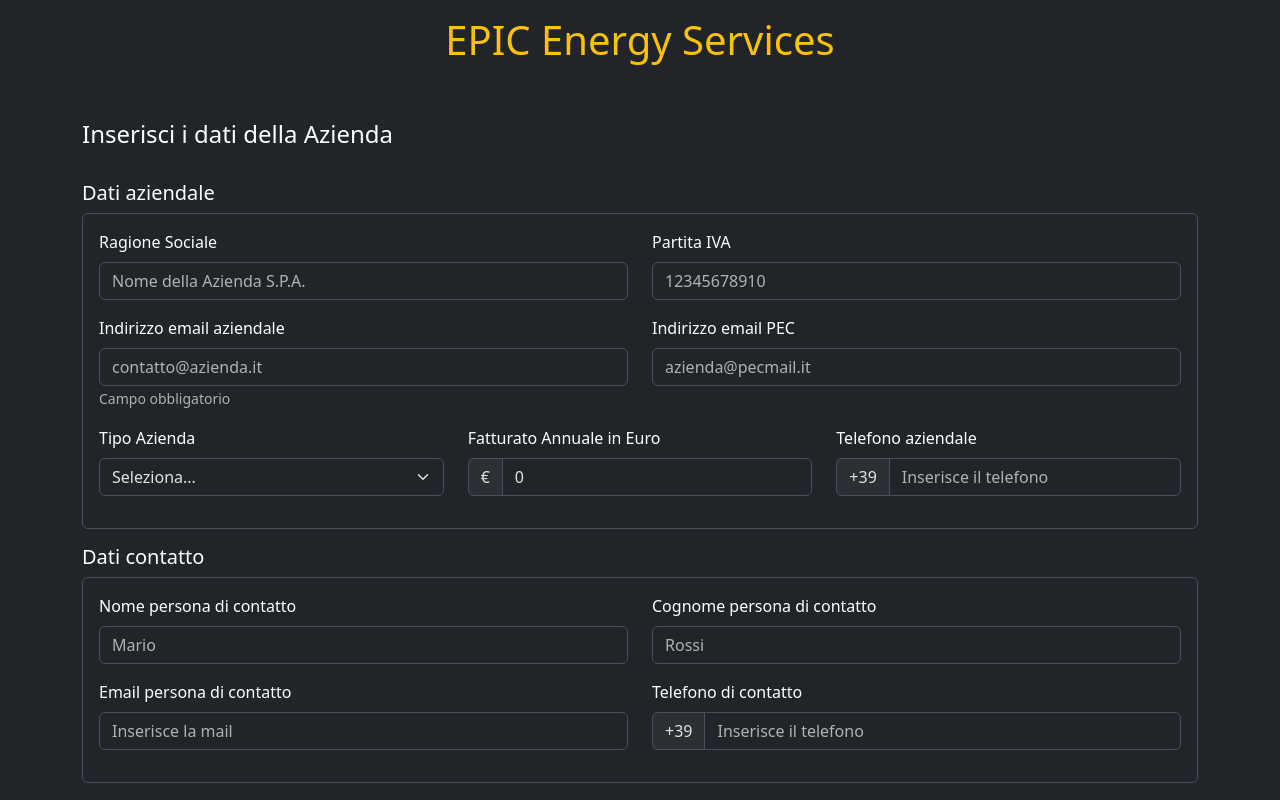
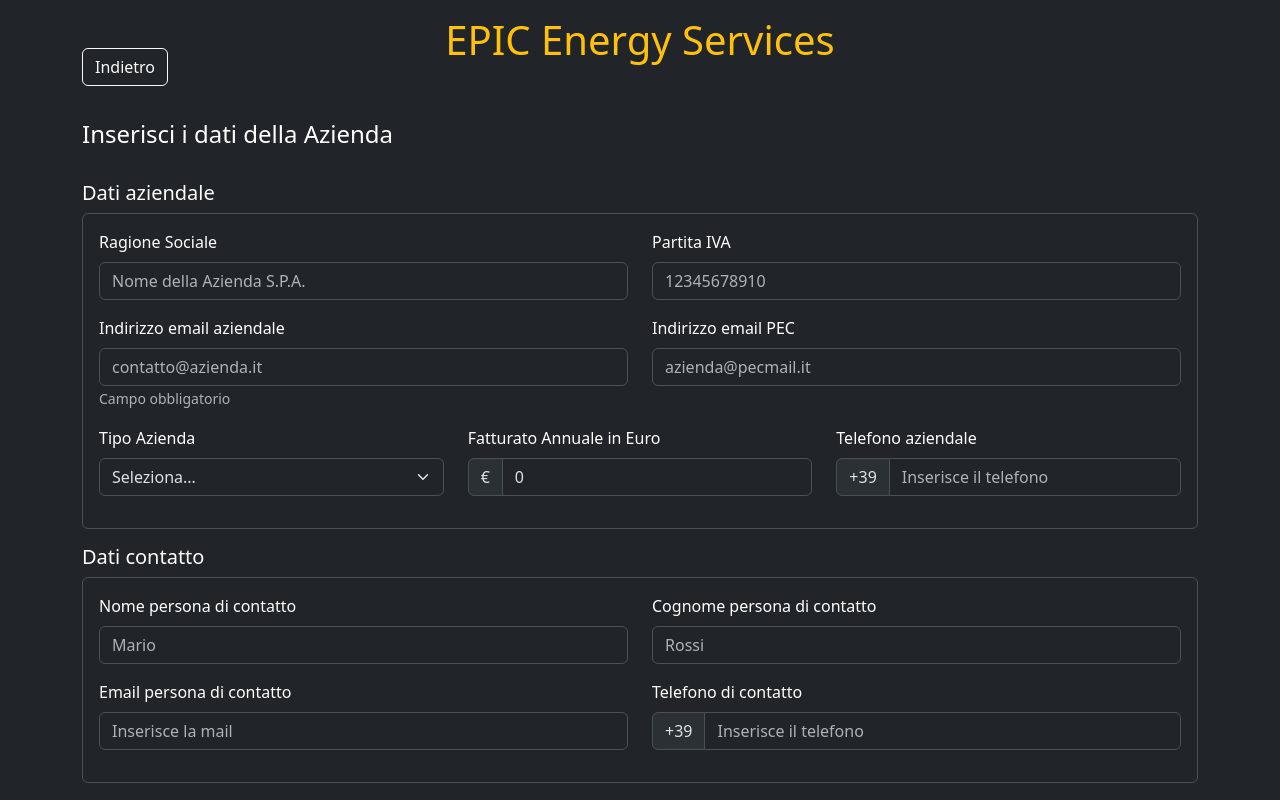
Before and after one commit to elenavolpato/FE-epicEnergyService, a React (Vite) app: page /register/client in a window 1280 px wide. Shown: the top 800 px of the page. Built offline with nearby package versions, Linux system fonts and the light colour scheme; no server answers.

Commit message:
finishes last minute touches on layout

```diff
--- a/index.html
+++ b/index.html
@@ -16,7 +16,7 @@
   <body>
     <div
       id="root"
-      className="bg-dark text-white"
+      data-bs-theme="dark"
     ></div>
     <script
       type="module"
--- a/src/App.jsx
+++ b/src/App.jsx
@@ -10,7 +10,7 @@
   return (
     <div
       data-bs-theme="dark"
-      className="bg-dark text-white h-100"
+      className="bg-dark text-white vh-100"
     >
       <BrowserRouter>
         <h1 className="text-warning text-center pt-3">EPIC Energy Services</h1>
--- a/src/components/CreateClientForm.jsx
+++ b/src/components/CreateClientForm.jsx
@@ -100,7 +100,14 @@
   }
 
   return (
-    <Container className="py-5 bg-grey h-100">
+    <Container className="py-5 bg-dark h-100">
+      <Button
+        variant="outline-light"
+        className="position-absolute top-0 mt-5"
+        onClick={() => navigate("/home")}
+      >
+        Indietro
+      </Button>
       <h4 className=" pb-4">Inserisci i dati della Azienda</h4>
       {error && <Alert variant="danger">{error}</Alert>}
       {success && <Alert variant="success">Azienda salvata con successo!</Alert>}
--- a/src/components/CreateUtenteForm.jsx
+++ b/src/components/CreateUtenteForm.jsx
@@ -174,6 +174,16 @@
           {isLoading ? "Registrazione in corso..." : "Registrati"}
         </Button>
       </Form>
+
+      <div className="text-center">
+        <p className=" mt-3 pt-5">Sei già registrato? </p>
+        <Button
+          variant="warning"
+          onClick={() => navigate("/login")}
+        >
+          Accedi qui
+        </Button>
+      </div>
     </Container>
   )
 }
--- a/src/components/Home.jsx
+++ b/src/components/Home.jsx
@@ -33,7 +33,7 @@
 
   return (
     <>
-      <Container className="h-100 p-5 text-center">
+      <Container className="h-100 p-5 text-center fluid">
         <Row>
           <Col>
             <Button
@@ -60,9 +60,9 @@
               Log out
             </Button>
           </Col>
-        </Row>
+        </Row>{" "}
+        {showClienti && <ClientiTable clienti={clientiData} />}
       </Container>
-      {showClienti && <ClientiTable clienti={clientiData} />}
     </>
   )
 }
--- a/src/index.css
+++ b/src/index.css
@@ -0,0 +1,3 @@
+body {
+  background-color: #212529 !important;
+}
```
